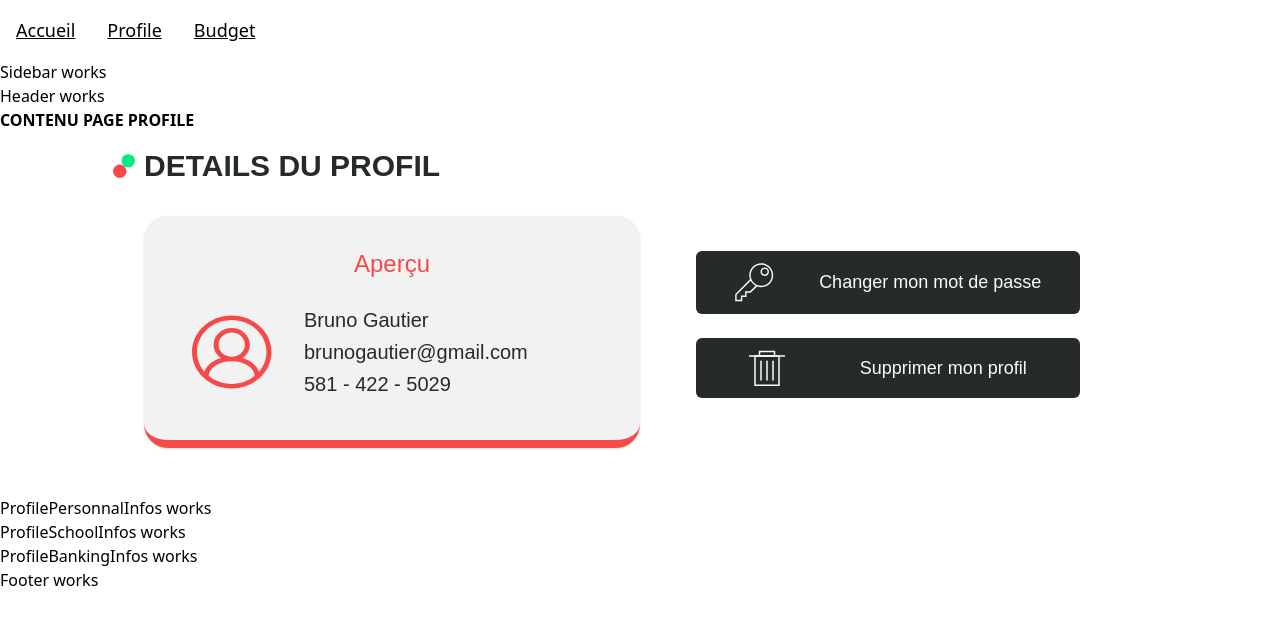
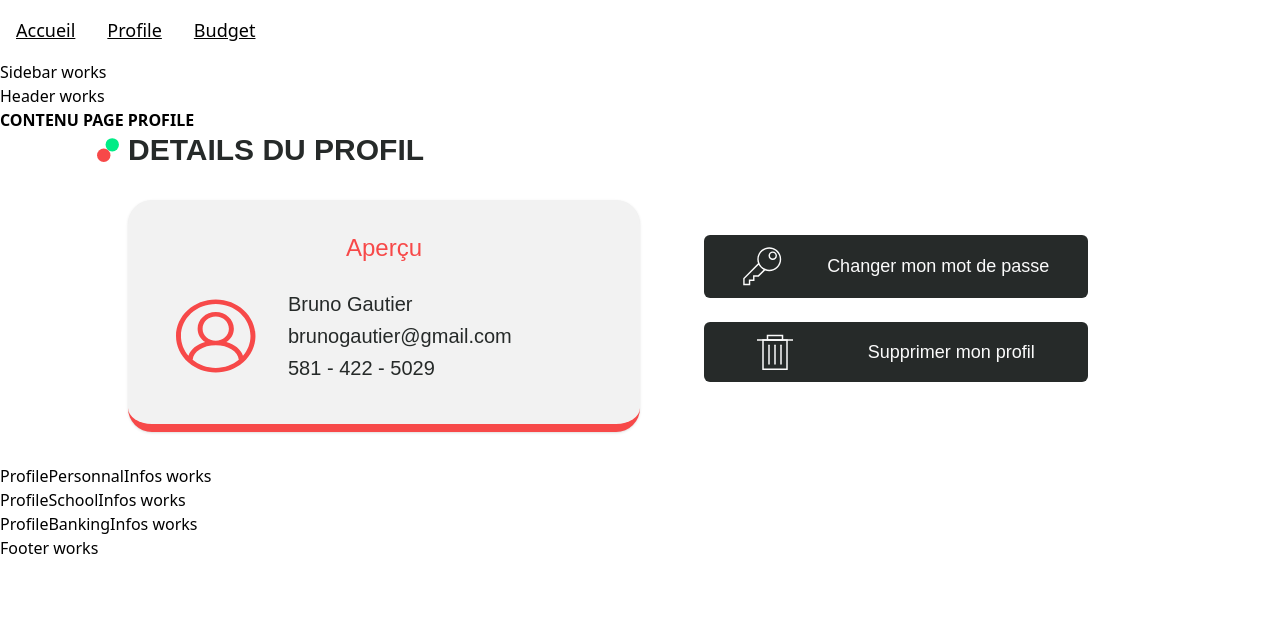
Before and after one commit to Big-pun/projet-synthese, a Vue app: page /espace-client/profil in a window 1280 px wide. Shown: the top 624 px of the page. Built offline with nearby package versions, Linux system fonts and the light colour scheme.

Commit message:
Tweak padding

```diff
--- a/src/components/profile/ProfilePreview.vue
+++ b/src/components/profile/ProfilePreview.vue
@@ -10,7 +10,7 @@ const userData = ref({
 </script>
 
 <template>
-  <div class="mb-8 font-roboto p-4 max-w-screen-lg mx-auto">
+  <div class="mb-8 font-roboto max-w-screen-lg mx-auto">
     <!-- Titre de la section -->
     <div class="flex items-center mb-4 md:-ml-8">
       <img src="@/assets/img/logo.svg" alt="Logo" class="w-6 h-6 mr-2" />
```
